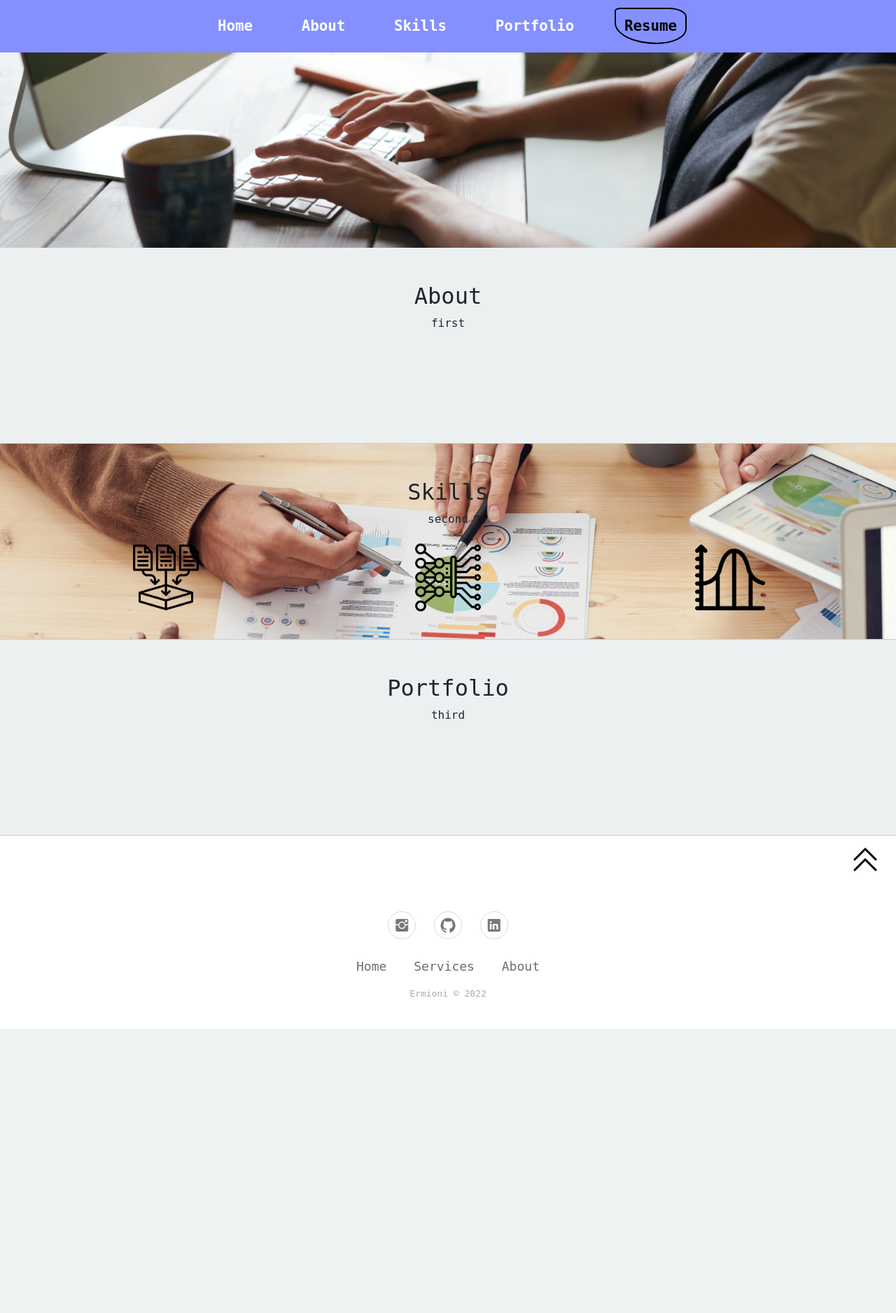
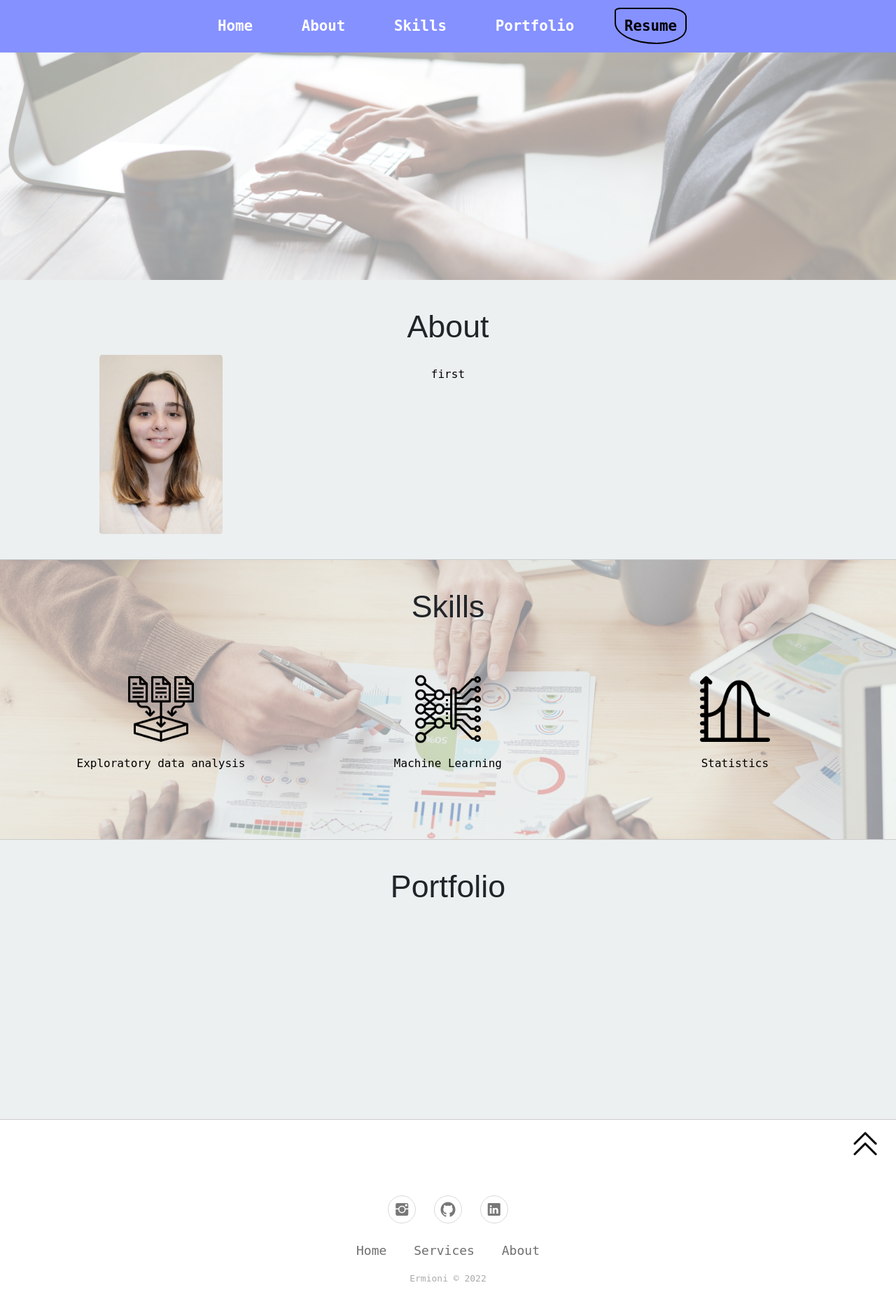
Before and after one commit to ekritsin/mysite, a Django app: page / in a window 1280 px wide. Shown: the whole page at 70% size. Before the commit the page ends 1470 px from the top, so only its background shows below. Run offline with Django 4.2, Linux system fonts and the light colour scheme; some libraries are stand-ins or nearby versions.

Commit message:
chore: Advance in project

```diff
--- a/singlepage/static/css/index.css
+++ b/singlepage/static/css/index.css
@@ -15,6 +15,16 @@ html body {
    font-family: Hack, monospace;
 }
 
+h2 {
+   font-size: 2.8em !important ;
+   font-family: fantasy !important;
+}
+
+:root {
+   --sectionsize: 400px;
+ }
+
+
 h1,
 h2,
 h3,
--- a/singlepage/static/css/navigation/navigation-items.css
+++ b/singlepage/static/css/navigation/navigation-items.css
@@ -1,7 +1,7 @@
 .item {
    width: 100%;
-   padding: 50px;
-   height: 280px;
+   padding: 40px;
+   height: var(--sectionsize);
    text-align: center;
    background-color: #ecf0f1;
    border-bottom: 1px solid #ccc;
@@ -21,16 +21,39 @@
    width: 1044px;
 }
 
-.skills {
+
+.skills::before {
    background-image: url(../../images/pexels-fauxels-3184292.jpg);
    background-size: cover;
    background-position: center;
-
+   opacity: 0.4;
+   content: "";
+   z-index: -1;
+   position: absolute;
+   top: 0;
+   left: 0;
+   bottom: 0;
+   right: 0;
 }
 
-img.icon{
+.skills {
+   z-index: 1;
+   position: relative;
+}
+
+.format-skill {
+   margin-bottom: 4em;
+}
+
+img.icon {
    height: 100px;
    width: 100px;
+}
+
+img.icon:hover {
+   border-radius: 15px;
+   padding: 6px;
+   background-color: hsl(234, 100%, 76%, 0.605);
 }
 
 /* Three image containers (use 25% for four, and 50% for two, etc) */
@@ -38,11 +61,12 @@ img.icon{
    float: left;
    width: 33.33%;
    padding: 5px;
- }
+}
 
- /* Clear floats after image containers */
- .row::after {
+
+/* Clear floats after image containers */
+.row::after {
    content: "";
    clear: both;
    display: table;
- }
+}
--- a/singlepage/static/css/navigation/navigation-menu.css
+++ b/singlepage/static/css/navigation/navigation-menu.css
@@ -3,8 +3,8 @@ nav {
    top: 0%;
    width: 100%;
    position: fixed;
-   background-color: #8490ff;
-
+   background-color: hsl(234, 100%, 76%);
+   z-index: 2;
 }
 
 .container {
--- a/singlepage/static/css/section-info.css
+++ b/singlepage/static/css/section-info.css
@@ -2,7 +2,7 @@
    margin: 0 auto;
    width: 100%;
    padding: 50px;
-   height: 280px;
+   height: var(--sectionsize);
    text-align: center;
 }
 
@@ -12,33 +12,47 @@
    clear: both;
  }
 
-.whoami {
+.whoami::before {
    background-image: url("../images/pexels-fauxels-3183152.jpg");
    background-size: cover;
    background-position:center;
-   margin-top: 4.6em;
+   margin-top: 4.5em;
    margin-left: 0em;
    margin-right: 0em;
    margin-bottom: 0em;
+
+   opacity: 0.4;
+   content: "";
+   z-index: -1;
+   position: absolute;
+   top: 0;
+   left: 0;
+   bottom: 0;
+   right: 0;
+}
+
+.whoami {
+   z-index: 1;
+   position: relative;
 }
 
 .column {
    float: left;
    width: 50%;
    padding: 10px;
+}
 
- }
+.column p {
+   margin-top: 1em;
+   font-size:medium;
+   color: black;
+}
 
 
-.column p {
-   margin-top: 2em;
-   margin-left: 2em;
-   font-size: xx-large;
-}
-
 .column img {
-   height: 25em;
-   width: 16em;
+   height: 16em;
+   width: 11em;
+   border-radius: 2%;
 }
 
 @media screen and (max-width: 600px) {
--- a/singlepage/templates/singlepage/index.html
+++ b/singlepage/templates/singlepage/index.html
@@ -22,7 +22,7 @@
    <link rel="stylesheet" href="https://cdnjs.cloudflare.com/ajax/libs/twitter-bootstrap/4.1.3/css/bootstrap.min.css">
    <link rel="stylesheet" href="https://cdnjs.cloudflare.com/ajax/libs/ionicons/2.0.1/css/ionicons.min.css">
    <link rel="stylesheet" type="text/css" href="{% static '/css/footer/footer-style.css' %}">
-   <link rel="shortcut icon" type="image/png" href="{% static 'images/icons8-agent-32.png' %}"/>
+   <link rel="shortcut icon" type="image/png" href="{% static 'images/myAvatar.png' %}" />
 
 
    <script>
@@ -70,48 +70,62 @@
    <nav>
       <div class="container">
          <ul>
-            <li class="menu"><a id="sec-4" >Home</a></li>
+            <li class="menu"><a id="sec-4">Home</a></li>
             <li class="menu"><a id="sec-1" data-section="1">About</a></li>
-            <li class="menu"><a id="sec-2" data-section="2">Skills</a></li>
+            <li class="menu"><a id="sec-2">Skills</a></li>
             <li class="menu"><a id="sec-3" data-section="3">Portfolio</a></li>
-            <li class="menu resume"><a id="sec-5" href="{% static '/data/ErmioniKritsiniotiCV.pdf' %}" target="_blank">Resume</a></li>
+            <li class="menu resume"><a id="sec-5" href="{% static '/data/ErmioniKritsiniotiCV.pdf' %}"
+                  target="_blank">Resume</a></li>
          </ul>
       </div>
    </nav>
 
    <div id="four" class="section whoami">
-      <div class="column"><p id="content4">
+      <div class="column">
+         <p id="content4">
       </div>
-      <!--<div class="column"><img src="{% static '/images/me.webp' %}" /></div> -->
+      <!---->
+
 
    </div>
 
    <div id="one" class="item">
       <h2>About</h2>
-      <p id="content1">first</p>
+      <div class="row">
+         <div class="column"><img src="{% static '/images/ermo2.jpg' %}" /></div>
+         <div class="column"><p id="content1">first</p></div>
+      </div>
    </div>
 
    <div id="two" class="item skills">
-      <h2>Skills</h2>
-      <p id="content2">second</p>
+      <div class="format-skill">
+         <h2>Skills</h2>
+         <p id="content2"></p>
+      </div>
 
       <div class="row">
          <div class="column">
-           <img src="{% static '/images/data-collection.png' %}" alt="Snow" class="icon">
+            <a href="https://github.com/ekritsin/candy-challenge/blob/main/Candy.ipynb"
+               title="Exploratory data analysis" target="_blank"><img src="{% static '/images/data-collection.png' %}"
+                  alt="Snow" class="icon"> <p>Exploratory data analysis</p> </a>
          </div>
          <div class="column">
-           <img src="{% static '/images/deep-learning.png' %}" alt="Forest" class="icon">
+            <a href="https://github.com/ekritsin/anomaly-detection/blob/master/Anomaly_Detection_Time_Series_Keras.ipynb"
+               title="Machine Learning with Keras" target="_blank"><img src="{% static '/images/deep-learning.png' %}"
+                  alt="Forest" class="icon"> <p>Machine Learning</p> </a>
          </div>
          <div class="column">
-           <img src="{% static '/images/statistics.png' %}" alt="Mountains" class="icon">
+            <a href="https://github.com/ekritsin/RandomDrug" target="_blank" title="Statistics and Randomization"><img
+                  src="{% static '/images/statistics.png' %}" alt="Mountains" class="icon"> <p>Statistics</p> </a>
          </div>
-       </div>
+      </div>
+
 
    </div>
 
    <div id="three" class="item">
       <h2>Portfolio</h2>
-      <p id="content3">third</p>
+      <p id="content3"></p>
    </div>
 
 
```
Also changed, not shown: singlepage/static/images/ermo2.jpg (added), singlepage/static/images/myAvatar.png (added).
